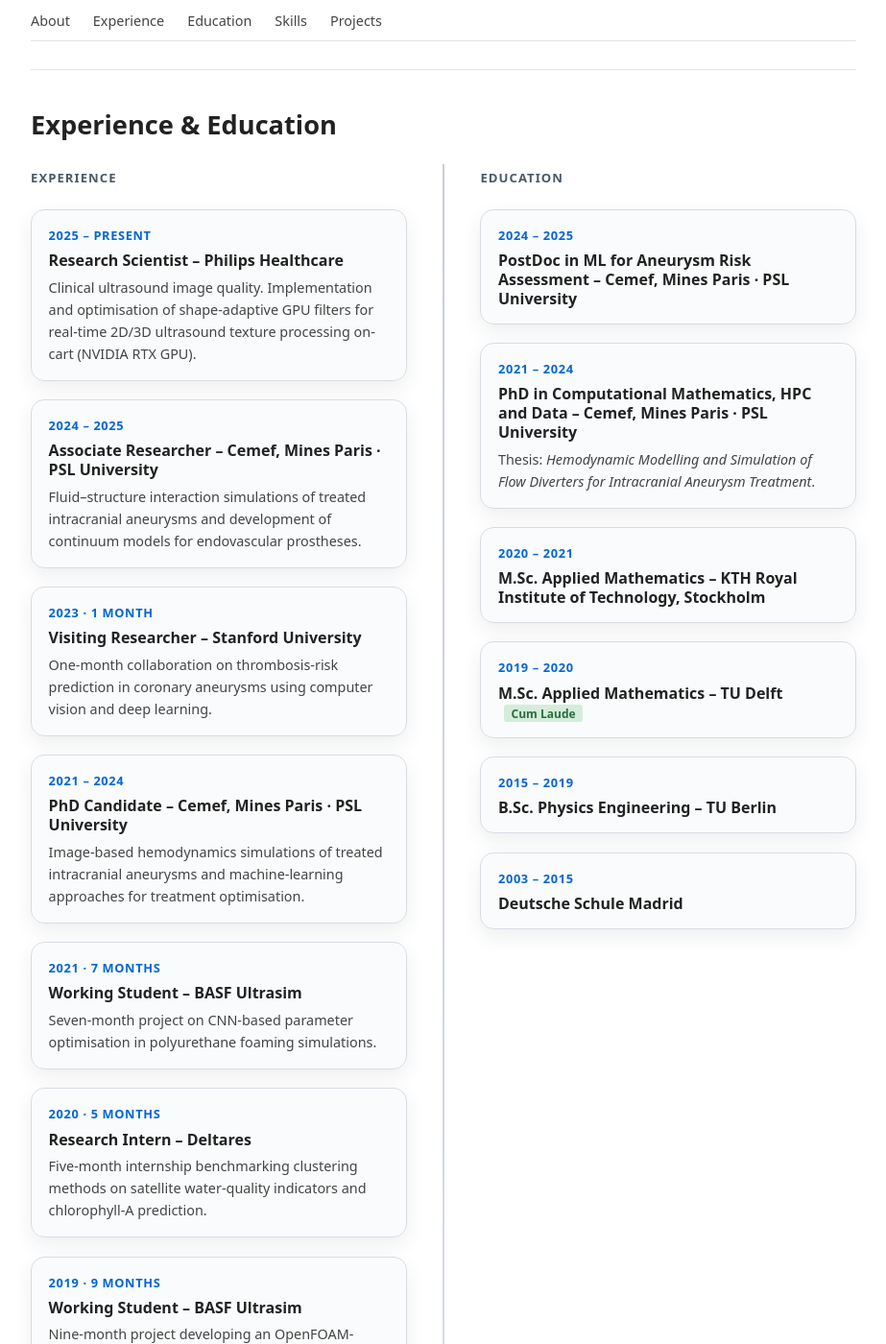
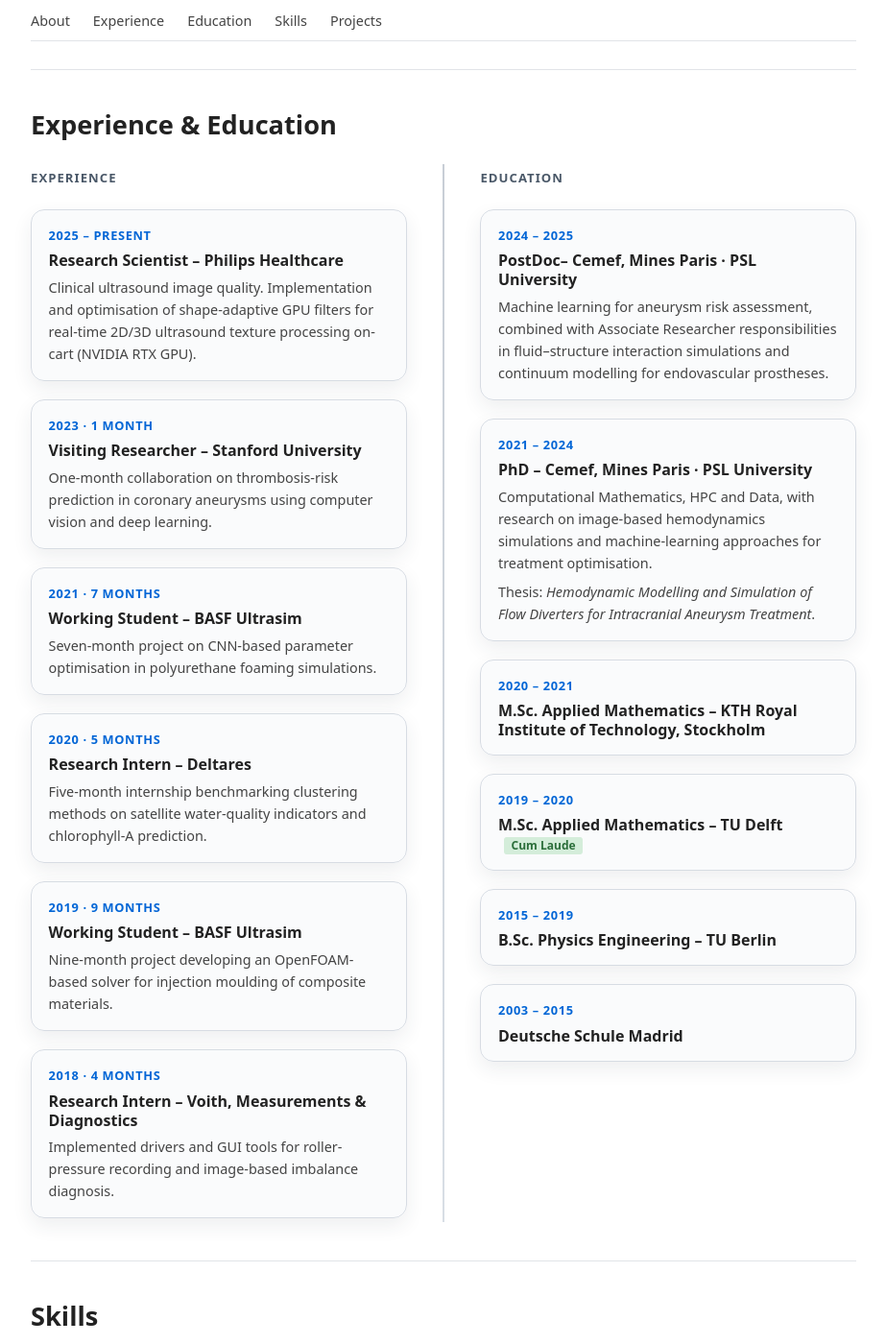
Before and after one commit to pjekenrico/pjekenrico.github.io, a Jekyll site: the page built from index.md, in a window 1280 px wide and 1400 px high, scrolled down 491 px. Shown: the whole window at 96% size, without its empty margins (178-1101 px from the left). Built offline with Jekyll 4.4.1, drawn with Linux system fonts in a browser that asks for light colours.

Commit message:
merged phd and postdoc under edu

```diff
--- a/index.md
+++ b/index.md
@@ -49,21 +49,9 @@ Computational mathematician and researcher specialising in high-performance comp
     </article>
 
     <article class="timeline-event">
-      <time>2024 &ndash; 2025</time>
-      <h3>Associate Researcher &ndash; Cemef, Mines Paris &middot; PSL University</h3>
-      <p>Fluid&ndash;structure interaction simulations of treated intracranial aneurysms and development of continuum models for endovascular prostheses.</p>
-    </article>
-
-    <article class="timeline-event">
       <time>2023 &middot; 1 month</time>
       <h3>Visiting Researcher &ndash; Stanford University</h3>
       <p>One-month collaboration on thrombosis-risk prediction in coronary aneurysms using computer vision and deep learning.</p>
-    </article>
-
-    <article class="timeline-event">
-      <time>2021 &ndash; 2024</time>
-      <h3>PhD Candidate &ndash; Cemef, Mines Paris &middot; PSL University</h3>
-      <p>Image-based hemodynamics simulations of treated intracranial aneurysms and machine-learning approaches for treatment optimisation.</p>
     </article>
 
     <article class="timeline-event">
@@ -96,12 +84,14 @@ Computational mathematician and researcher specialising in high-performance comp
 
     <article class="timeline-event">
       <time>2024 &ndash; 2025</time>
-      <h3>PostDoc in ML for Aneurysm Risk Assessment &ndash; Cemef, Mines Paris &middot; PSL University</h3>
+      <h3>PostDoc&ndash; Cemef, Mines Paris &middot; PSL University</h3>
+      <p>Machine learning for aneurysm risk assessment, combined with Associate Researcher responsibilities in fluid&ndash;structure interaction simulations and continuum modelling for endovascular prostheses.</p>
     </article>
 
     <article class="timeline-event">
       <time>2021 &ndash; 2024</time>
-      <h3>PhD in Computational Mathematics, HPC and Data &ndash; Cemef, Mines Paris &middot; PSL University</h3>
+      <h3>PhD &ndash; Cemef, Mines Paris &middot; PSL University</h3>
+      <p>Computational Mathematics, HPC and Data, with research on image-based hemodynamics simulations and machine-learning approaches for treatment optimisation.</p>
       <p>Thesis: <em>Hemodynamic Modelling and Simulation of Flow Diverters for Intracranial Aneurysm Treatment</em>.</p>
     </article>
 
```
